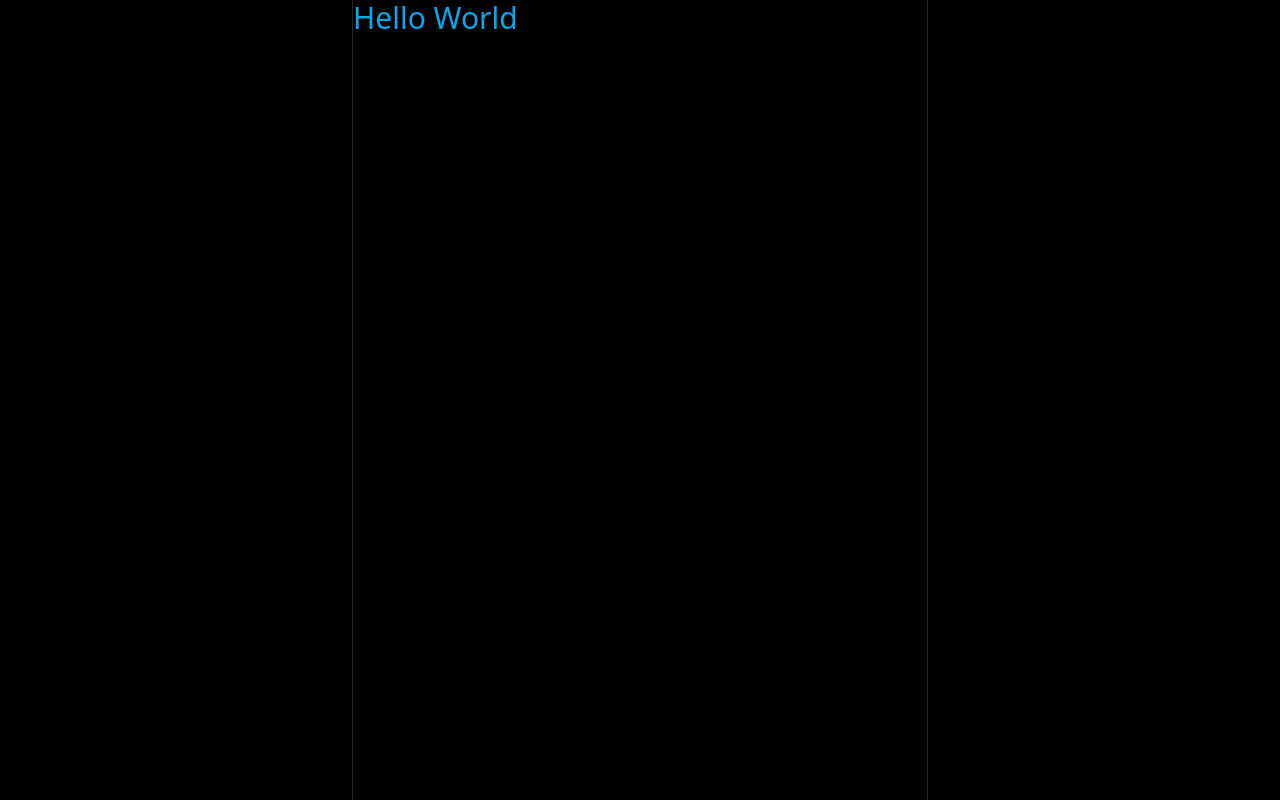
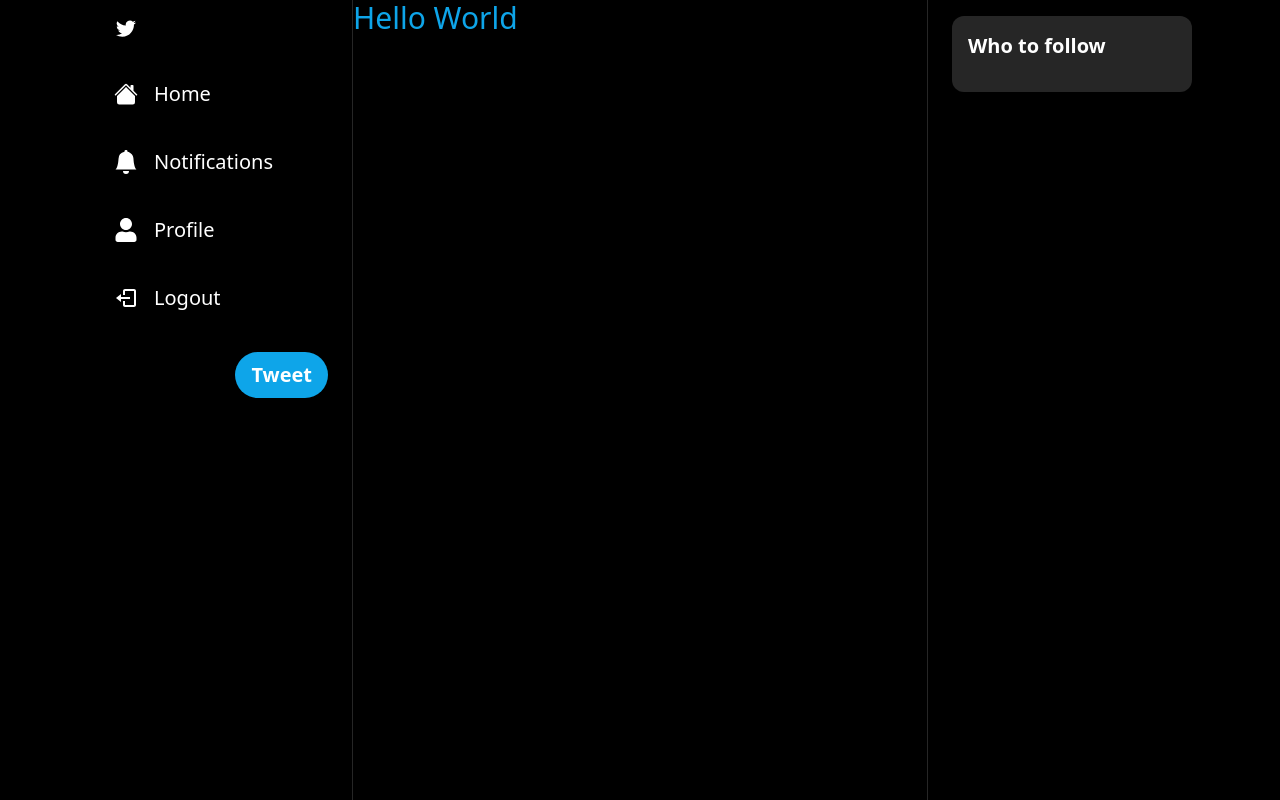
Before and after one commit to fuadps/benang, a Next.js app: page / in a window 1280 px wide. Built offline with nearby package versions, Linux system fonts and the light colour scheme.

Commit message:
create sidebar layout

```diff
--- a/components/Layout.tsx
+++ b/components/Layout.tsx
@@ -1,5 +1,6 @@
 import React from "react";
 import Sidebar from "@/components/layout/Sidebar";
+import FollowBar from "@/components/layout/FollowBar";
 
 interface LayoutProps {
     children: React.ReactNode
@@ -13,6 +14,7 @@
                     <div className="col-span-3 lg:col-span-2 border-x-[1px] border-neutral-800">
                         {children}
                     </div>
+                    <FollowBar />
                 </div>
             </div>
         </div>
--- /dev/null
+++ b/components/layout/FollowBar.tsx
@@ -0,0 +1,12 @@
+const FollowBar = () => {
+    return (
+        <div className="px-6 py-4 hidden lg:block">
+            <div className="bg-neutral-800 rounded-xl p-4">
+                <h2 className="text-white text-xl font-semibold">Who to follow</h2>
+                <div className="flex flex-col gap-6 mt-4"></div>
+            </div>
+        </div>
+    )
+}
+
+export default FollowBar
--- a/components/layout/Sidebar.tsx
+++ b/components/layout/Sidebar.tsx
@@ -1,6 +1,46 @@
+import {BsBellFill, BsHouseFill} from "react-icons/bs";
+import {FaUser} from "react-icons/fa";
+import SidebarLogo from "@/components/layout/SidebarLogo";
+import SidebarItem from "@/components/layout/SidebarItem";
+import SidebarTweetButton from "@/components/layout/SidebarTweetButton";
+import {BiLogOut} from "react-icons/bi";
+
 const Sidebar = () => {
+    const items = [
+        {
+            label: 'Home',
+            href: '/',
+            icon: BsHouseFill,
+        },
+        {
+            label: 'Notifications',
+            href: '/notifications',
+            icon: BsBellFill,
+        },
+        {
+            label: 'Profile',
+            href: '/users/123',
+            icon: FaUser,
+        },
+    ]
     return (
-        <div></div>
+        <div className="col-span-1 h-full pr-4 md:pr-6">
+            <div className="flex flex-col items-end">
+                <div className="space-y-2 lg:w-[230px]">
+                    <SidebarLogo />
+                    {items.map((item) => (
+                        <SidebarItem
+                            key={item.href}
+                            href={item.href}
+                            label={item.label}
+                            icon={item.icon}
+                        />
+                    ))}
+                    <SidebarItem onClick={() => {}} icon={BiLogOut} label="Logout"/>
+                </div>
+                <SidebarTweetButton />
+            </div>
+        </div>
     )
 }
 
--- /dev/null
+++ b/components/layout/SidebarItem.tsx
@@ -0,0 +1,25 @@
+import {IconType} from "react-icons";
+
+interface SidebarItemProps {
+    label: string
+    href?: string
+    icon: IconType,
+    onClick?: () => void,
+}
+
+const SidebarItem: React.FC<SidebarItemProps> = ({ label, href, icon: Icon, onClick}) => {
+    return (
+        <div className="flex flex-row items-center">
+            <div className="relative rounded h-14 w-14 flex items-center justify-center p-4 hover:bg-slate-300 hover:bg-opacity-10 cursor-pointer lg:hidden">
+                <Icon size={28} color="white" />
+            </div>
+
+            <div className="relative hidden lg:flex items-center gap-4 p-4 rounded-full hover:bg-slate-300 hover:bg-opacity-10 cursor-pointer">
+                <Icon size={24} color="white" />
+                <p className="hidden lg:block text-white text-xl">{ label }</p>
+            </div>
+        </div>
+    )
+}
+
+export default SidebarItem
--- /dev/null
+++ b/components/layout/SidebarLogo.tsx
@@ -0,0 +1,17 @@
+import {useRouter} from "next/router";
+import {BsTwitter} from "react-icons/bs";
+
+const SidebarLogo = () => {
+    const router = useRouter();
+
+    return (
+        <div
+            onClick={() => router.push('/')}
+            className="rounded-full h-14 w-14 p-4 p-4 flex items-center justify-center hover:bg-blue-300 hover:bg-opacity-10 cursor-pointer transition"
+        >
+            <BsTwitter size="20" color="white"/>
+        </div>
+    )
+}
+
+export default SidebarLogo
--- /dev/null
+++ b/components/layout/SidebarTweetButton.tsx
@@ -0,0 +1,19 @@
+import {FaFeather} from "react-icons/fa";
+import {useRouter} from "next/router";
+const SidebarTweetButton = () => {
+    const router = useRouter()
+
+    return (
+        <div onClick={() => router.push('/')}>
+            <div className="mt-6 lg:hidden rounded-full h-14 w-14 p-4 flex items-center justify-center bg-sky-500 hover:bg-opacity-80 transition cursor-pointer">
+                <FaFeather size={24} color="white"/>
+            </div>
+
+            <div className="mt-6 hidden lg:block px-4 py-2 rounded-full bg-sky-500 hover:bg-opacity-90 cursor-pointer transition ">
+                <p className="hidden lg:block text-center font-semibold text-white text-white text-[20px]">Tweet</p>
+            </div>
+        </div>
+    )
+}
+
+export default SidebarTweetButton
```
